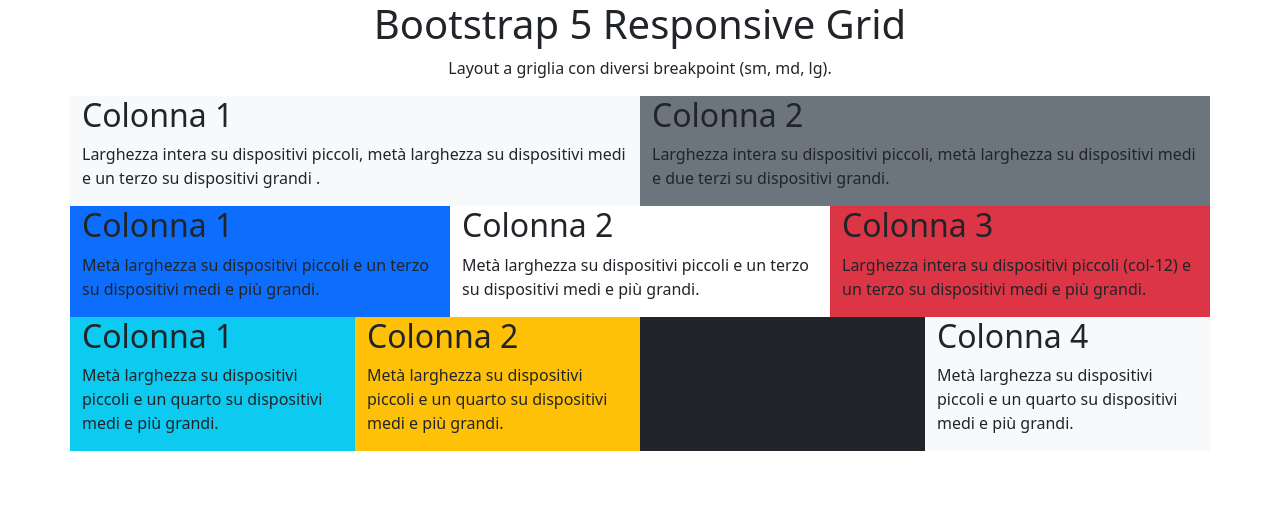
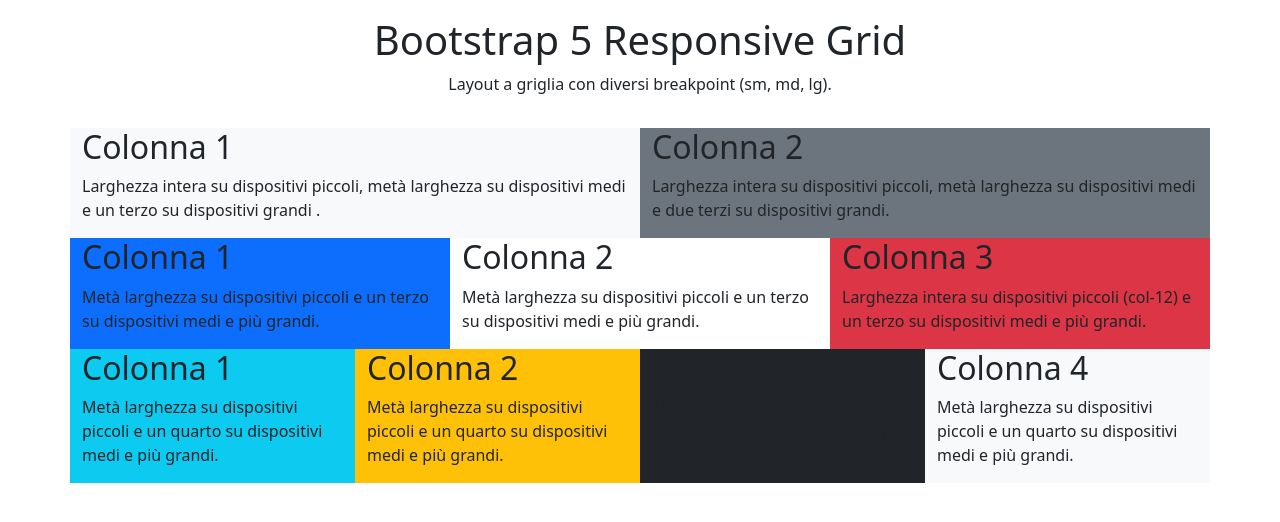
Before and after one commit to VincenzoFerraro0/htmlcss-bootstrap-layout, a plain HTML site: page index.html in a window 1280 px wide. Drawn offline with nearby package versions, Linux system fonts and the light colour scheme.

Commit message:
add: padding inline header

```diff
--- a/index.html
+++ b/index.html
@@ -13,7 +13,7 @@
 </head>
 
 <body>
-    <header class="container text-center ">
+    <header class="container text-center  py-3 ">
         <h1>Bootstrap 5 Responsive Grid</h1>
         <p>Layout a griglia con diversi breakpoint (sm, md, lg).</p>
     </header>
```
